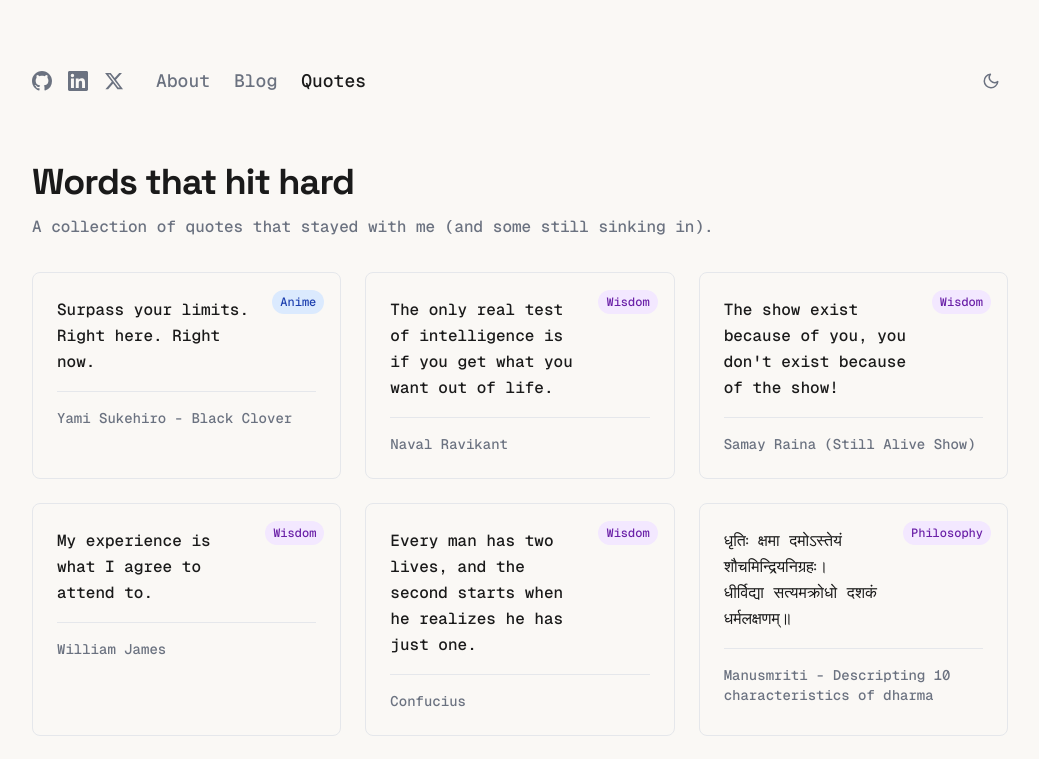
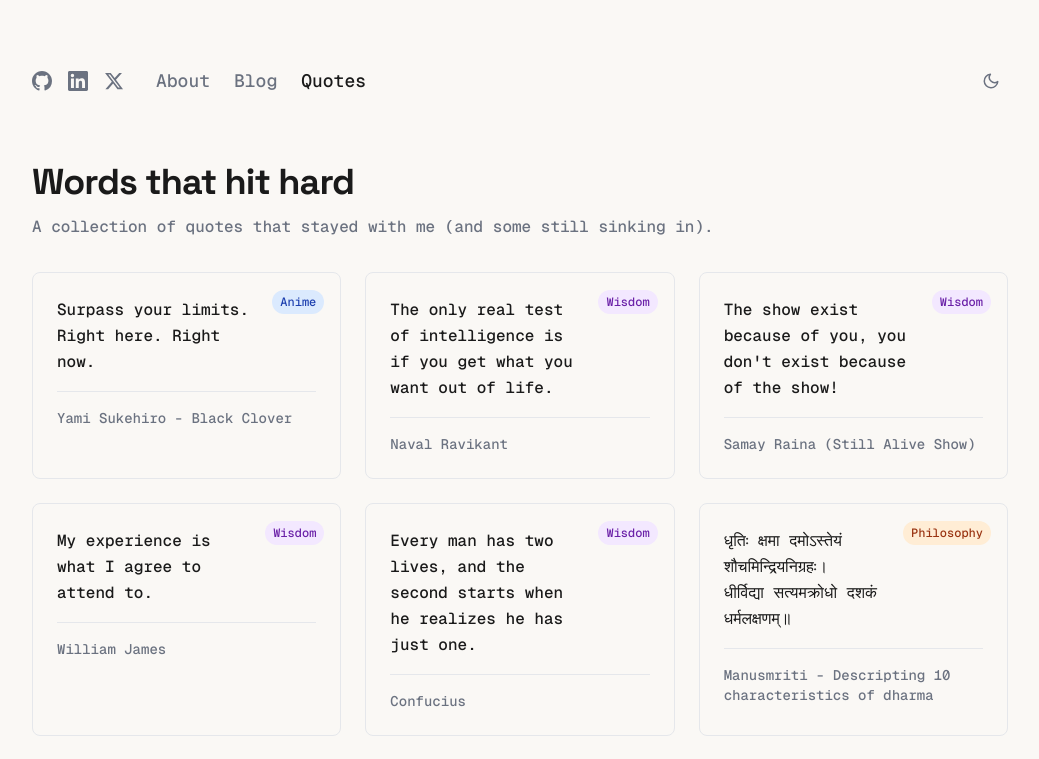
Before and after one commit to divyanshrai655/divyanshrai655.github.io, a Next.js app: page /quotes in a window 1280 px wide. Shown: the top 759 px of the page, without its empty margins (120-1159 px from the left). Built offline with nearby package versions, Linux system fonts and the light colour scheme; no server answers.

Commit message:
fix: button colour tags

```diff
--- a/app/quotes/page.tsx
+++ b/app/quotes/page.tsx
@@ -4,6 +4,12 @@ import type { Metadata } from 'next';
 export const metadata: Metadata = {
     title: 'Quotes',
     description: 'Inspiration which I draw from animes and books',
+};
+
+const categoryColors: Record<string, string> = {
+    Anime: 'bg-blue-100 text-blue-800 dark:bg-blue-900 dark:text-blue-200',
+    Philosophy: 'bg-orange-100 text-orange-800 dark:bg-orange-900 dark:text-orange-200',
+    Wisdom: 'bg-purple-100 text-purple-800 dark:bg-purple-900 dark:text-purple-200',
 };
 
 export default function QuotesPage() {
@@ -28,10 +34,9 @@ export default function QuotesPage() {
                         {quote.category && (
                             <div className="absolute top-4 right-4">
                                 <span
-                                    className={`text-xs px-2 py-1 rounded-full ${quote.category === 'Anime'
-                                        ? 'bg-blue-100 text-blue-800 dark:bg-blue-900 dark:text-blue-200'
-                                        : 'bg-purple-100 text-purple-800 dark:bg-purple-900 dark:text-purple-200'
-                                        }`}
+                                    className={`text-xs px-2 py-1 rounded-full ${
+                                        categoryColors[quote.category] || 'bg-gray-100 text-gray-800 dark:bg-gray-800 dark:text-gray-200'
+                                    }`}
                                 >
                                     {quote.category}
                                 </span>
--- a/lib/quotes.ts
+++ b/lib/quotes.ts
@@ -4,7 +4,7 @@ import path from 'path';
 export interface Quote {
   text: string;
   author: string;
-  category?: 'Anime' | 'Book';
+  category?: 'Anime' | 'Book' | 'Wisdom' | 'Philosophy';
 }
 
 export function getQuotes(): Quote[] {
@@ -14,7 +14,7 @@ export function getQuotes(): Quote[] {
   return quotes;
 }
 
-export function getQuotesByCategory(category: 'Anime' | 'Book'): Quote[] {
+export function getQuotesByCategory(category: 'Anime' | 'Book' | 'Wisdom' | 'Philosophy'): Quote[] {
   const quotes = getQuotes();
   return quotes.filter((quote) => quote.category === category);
 }
```
